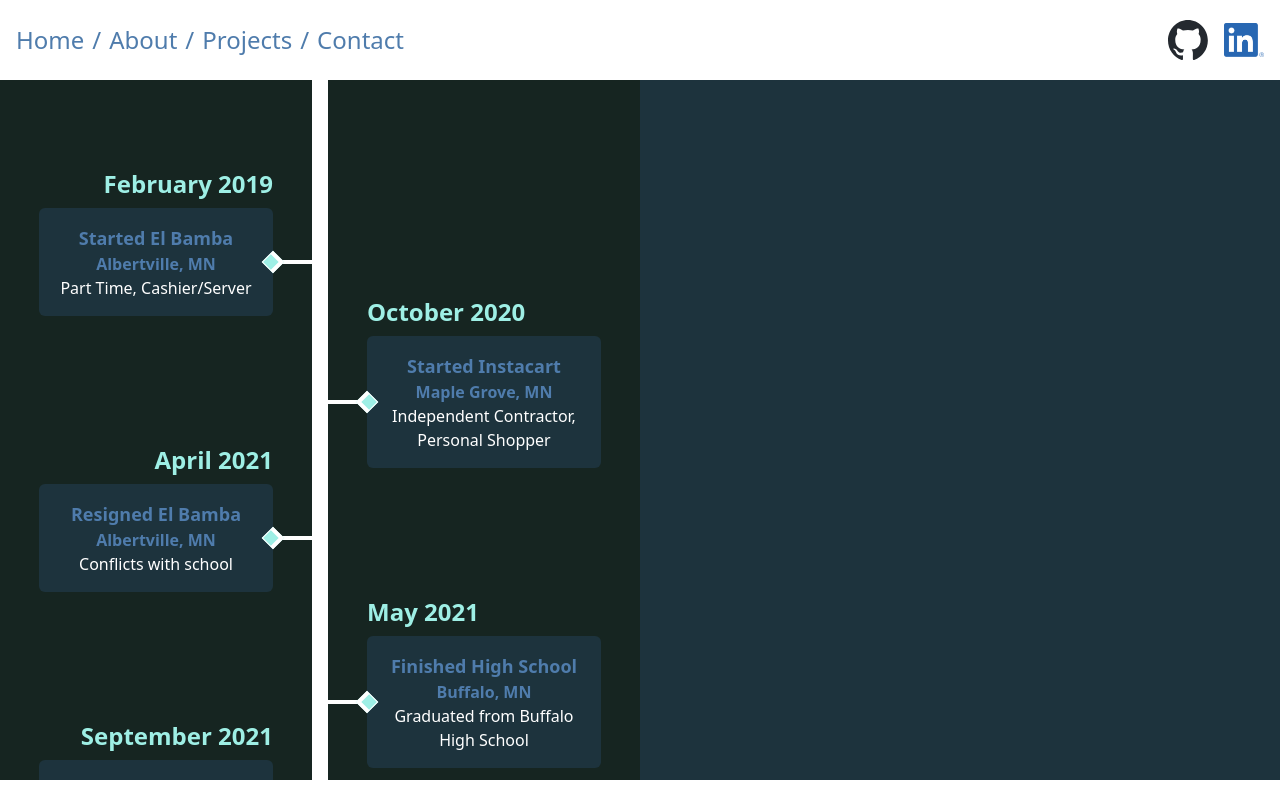
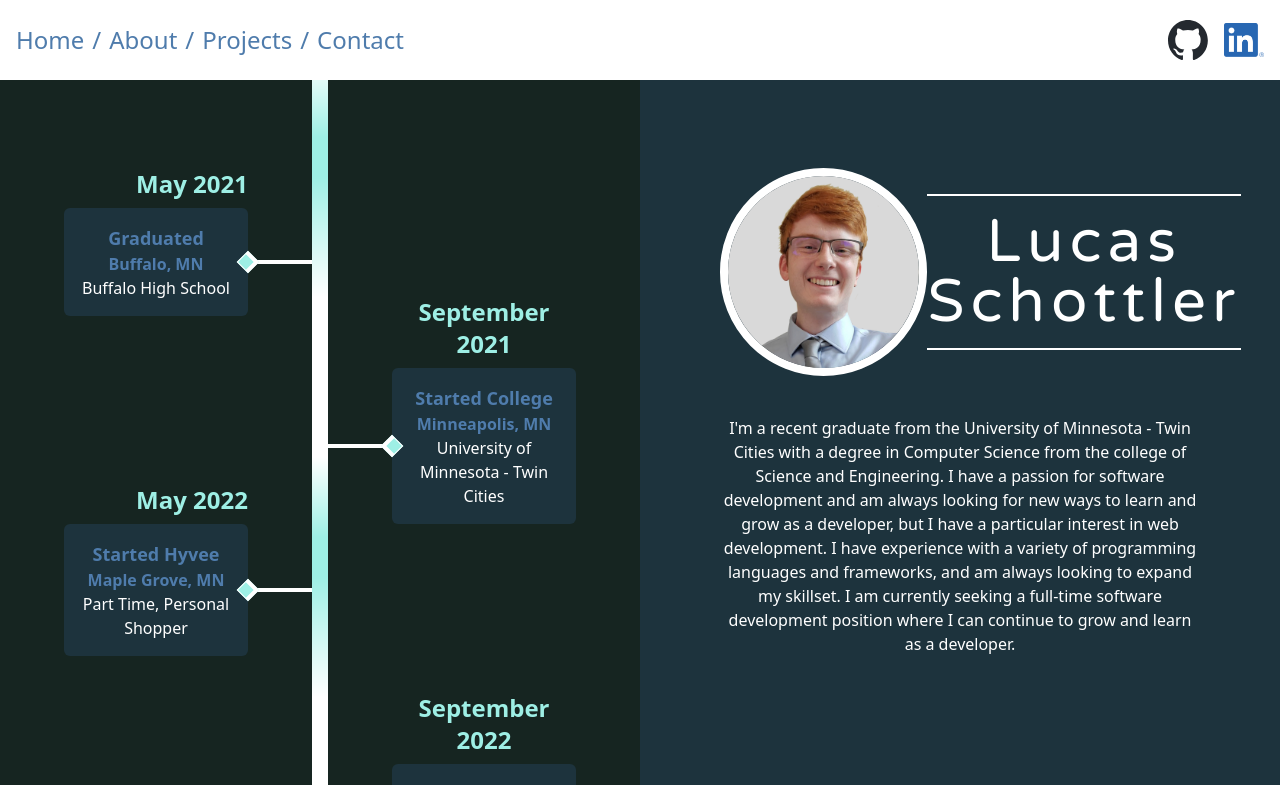
Before and after one commit to schottler3/portfolio, a Next.js app: page /about in a window 1280 px wide. Shown: the top 785 px of the page. Built offline with nearby package versions, Linux system fonts and the light colour scheme.

Commit message:
Timelines sans responsitivity

```diff
--- a/src/app/about/page.tsx
+++ b/src/app/about/page.tsx
@@ -16,14 +16,13 @@ export default function About() {
 
   return (
     <div className="bg-charcoal min-h-screen w-full">
-    <div className="fixed bottom-0 bg-white w-screen z-10 bg-center h-5"></div>
     <Header />
-    <div className="w-full min-h-[98vh] grid grid-cols-2 bg-charcoal text-white text-center pt-10 pb-10">
-      <div className="grid grid-cols-2 gap-x-4 w-full h-full bg-white">
-        <div className="bg-charcoal w-full h-full overflow-hidden">
+    <div className="w-full h-full grid grid-cols-2 bg-charcoal text-white text-center pt-10">
+      <div className="grid grid-cols-2 gap-x-4 w-full max-h-[100vh] hide-scrollbar overflow-y-auto timeline-pulse">
+        <div className="bg-charcoal w-full h-full">
           {timelineItems.map(item => (
             item.key % 2 === 0 && (
-              <div key={item.key} className="pt-32 w-full flex flex-col items-center justify-around">
+              <div key={item.key} className="pt-32 w-full flex flex-col items-center justify-around pb-10">
                 <TimelineItem
                   index={item.key}
                   date={item.date}
@@ -35,10 +34,10 @@ export default function About() {
             )
           ))}
         </div>
-        <div className="bg-charcoal w-full h-full pt-32 overflow-hidden">
+        <div className="bg-charcoal w-full h-full pt-32">
           {timelineItems.map(item => (
             item.key % 2 === 1 && (
-              <div key={item.key} className="pt-32 w-full flex flex-col items-center">
+              <div key={item.key} className="pt-32 w-full flex flex-col items-center pb-10">
                 <TimelineItem
                   index={item.key}
                   date={item.date}
@@ -51,8 +50,25 @@ export default function About() {
           ))}
         </div>
       </div>
-      <div className="bg-navy w-full h-full">
-        c
+      <div className="bg-navy w-full max-h-full pt-32 flex flex-col overflow-y-auto pb-10">
+        <div className="justify-center flex">
+          <div className="flex w-3/4 h-min items-center">
+            <img src="./images/headshot.jpg" className="w-52 h-52 rounded-full border-8 border-white"></img>
+            <div className="varela-round-regular text-6xl text-white text-center tracking-widest border-b-2 border-t-2 w-3/4 pt-4 pb-4 border-white">
+              Lucas <br /> Schottler
+            </div>
+          </div>
+        </div>
+        <div className="flex justify-center w-full">
+          <div className="w-3/4 items-center pt-10">
+            <p className="text-center">
+              I'm a recent graduate from the University of Minnesota - Twin Cities with a degree in Computer Science from the college of Science and Engineering.
+              I have a passion for software development and am always looking for new ways to learn and grow as a developer, but I have a particular interest in web development.
+              I have experience with a variety of programming languages and frameworks, and am always looking to expand my skillset.
+              I am currently seeking a full-time software development position where I can continue to grow and learn as a developer.
+            </p>
+          </div>
+        </div>
       </div>
     </div>
   </div>
--- a/src/app/about/timeline.json
+++ b/src/app/about/timeline.json
@@ -1,76 +1,55 @@
 [
     {
         "key": 0,
-        "date": "February 2019",
-        "title": "Started El Bamba",
-        "description": "Part Time, Cashier/Server",
-        "location": "Albertville, MN"
+        "date": "May 2021",
+        "title": "Graduated",
+        "description": "Buffalo High School",
+        "location": "Buffalo, MN"
     },
     {
         "key": 1,
-        "date": "October 2020",
-        "title": "Started Instacart",
-        "description": "Independent Contractor, Personal Shopper",
-        "location": "Maple Grove, MN"
-    },
-    {
-        "key": 2,
-        "date": "April 2021",
-        "title": "Resigned El Bamba",
-        "description": "Conflicts with school",
-        "location": "Albertville, MN"
-    },
-    {
-        "key": 3,
-        "date": "May 2021",
-        "title": "Finished High School",
-        "description": "Graduated from Buffalo High School",
-        "location": "Buffalo, MN"
-    },
-    {
-        "key": 4,
         "date": "September 2021",
         "title": "Started College",
         "description": "University of Minnesota - Twin Cities",
         "location": "Minneapolis, MN"
     },
     {
-        "key": 5,
+        "key": 2,
         "date": "May 2022",
         "title": "Started Hyvee",
         "description": "Part Time, Personal Shopper",
         "location": "Maple Grove, MN"
     },
     {
-        "key": 6,
+        "key": 3,
         "date": "September 2022",
         "title": "Resigned Hyvee",
         "description": "Going Back to College",
         "location": "Maple Grove, MN"
     },
     {
-        "key": 7,
+        "key": 4,
         "date": "May 2023",
         "title": "Started Target",
         "description": "Team Member, Consumables",
         "location": "New Brighton, MN"
     },
     {
-        "key": 8,
+        "key": 5,
         "date": "June 2023",
         "title": "Started UMN OIT",
         "description": "Student Staff Tier-1 Technical Support",
         "location": "Minneapolis, MN"
     },
     {
-        "key": 9,
+        "key": 6,
         "date": "November 2024",
         "title": "Resigned UMN OIT",
         "description": "Focusing on Graduation",
         "location": "Minneapolis, MN"
     },
     {
-        "key": 10,
+        "key": 7,
         "date": "December 2024",
         "title": "Graduated",
         "description": "Bachelor of Science in Computer Science",
--- /dev/null
+++ b/src/app/components/ProjectItem.tsx
@@ -0,0 +1,17 @@
+"use client"
+import React from 'react';
+
+interface ProjectItemProps {
+    index: number;
+    date: string;
+    title: string;
+    tagline: string;
+    description: HTMLParagraphElement;
+}
+
+export default function ProjectItem({index, date, title, description }: ProjectItemProps) {
+
+    return (
+        <div></div>
+    );
+}
--- a/src/app/components/TimelineItem.tsx
+++ b/src/app/components/TimelineItem.tsx
@@ -1,3 +1,4 @@
+"use client"
 import React from 'react';
 
 interface TimelineItemProps {
@@ -9,11 +10,12 @@ interface TimelineItemProps {
 }
 
 export default function TimelineItem({index, date, title, location, description }: TimelineItemProps) {
+
     if(index % 2 === 0) {
         return (
-            <div className="w-3/4 relative flex flex-col gap-2 items-end">
+            <div className="pr-16 pl-16 w-full relative flex flex-col gap-2 items-end overflow-hidden">
                 <div className="text-aqua1 text-2xl font-bold">{date}</div>
-                <div className="w-full bg-navy p-4 rounded-md relative">
+                <div className="w-full bg-navy p-4 rounded-md relative timeline-item ">
                     <div className="absolute -right-2 top-1/2 w-4 h-4 bg-aqua1 border-l border-b border-4 border-white z-10 rotate-45 transform -translate-y-1/2"></div>
                     <div className="absolute -right-32 top-1/2 w-32 h-1 bg-white transform -translate-y-1/2"></div>
                     <div className="text-blue1 text-lg font-bold">{title}</div>
@@ -22,11 +24,11 @@ export default function TimelineItem({index, date, title, location, description
                 </div>
             </div>
         );
-    } else if (index % 2 === 1) {
+    } else {
         return (
-            <div className="w-3/4 relative flex flex-col gap-2 items-start">
+            <div className="pr-16 pl-16 w-full relative flex flex-col gap-2 items-start overflow-hidden">
                 <div className="text-aqua1 text-2xl font-bold">{date}</div>
-                <div className="w-full bg-navy p-4 rounded-md relative">
+                <div className="w-full bg-navy p-4 rounded-md relative timeline-item">
                     <div className="absolute -left-2 top-1/2 w-4 h-4 bg-aqua1 border-r border-t border-4 border-white z-10 rotate-45 transform -translate-y-1/2"></div>
                     <div className="absolute -left-32 top-1/2 w-32 h-1 bg-white transform -translate-y-1/2"></div>
                     <div className="text-blue1 text-lg font-bold">{title}</div>
--- a/src/app/globals.css
+++ b/src/app/globals.css
@@ -1,6 +1,23 @@
 @tailwind base;
 @tailwind components;
 @tailwind utilities;
+
+.varela-round-regular {
+  font-family: "Varela Round", serif;
+  font-weight: 400;
+  font-style: normal;
+}
+
+.hide-scrollbar {
+  scrollbar-width: none; /* Firefox */
+  -ms-overflow-style: none; /* IE and Edge */
+}
+
+.hide-scrollbar::-webkit-scrollbar {
+  display: none; /* Chrome, Safari, Opera */
+}
+
+/* Home */
 
 @keyframes movement {
   0% {
@@ -37,3 +54,31 @@
   opacity: 0 !important;
   pointer-events: none;
 }
+
+/* End Home */
+
+/* About */
+@keyframes mainPulse {
+  0% {
+    background-position: 0 -50%;
+  }
+  100% {
+    background-position: 0 150%;
+  }
+}
+
+.timeline-pulse {
+  background: linear-gradient(
+    to bottom,
+    white 0%,
+    white 20%,
+    rgb(158, 239, 229) 40%,
+    rgb(158, 239, 229) 50%,
+    white 80%,
+    white 100%
+  );
+  background-size: 100% 50%;
+  animation: mainPulse 32s linear infinite;
+}
+
+/* End About */
--- a/src/app/layout.tsx
+++ b/src/app/layout.tsx
@@ -24,6 +24,11 @@ export default function RootLayout({
 }>) {
   return (
     <html lang="en">
+      <head>
+        <link rel="preconnect" href="https://fonts.googleapis.com" />
+        <link rel="preconnect" href="https://fonts.gstatic.com" crossOrigin='anonymous' />
+        <link href="https://fonts.googleapis.com/css2?family=Varela+Round&display=swap" rel="stylesheet" />
+      </head>
       <body
         className={`${geistSans.variable} ${geistMono.variable} antialiased`}
       >
--- /dev/null
+++ b/src/app/projects/page.tsx
@@ -0,0 +1,11 @@
+import React from 'react';
+import Header from '../components/Header';
+import Head from 'next/head';
+
+export default function Projects() {
+    return (
+        <div className="bg-charcoal min-h-screen w-full">
+            <Header />
+        </div>
+    )
+}
```
Also changed, not shown: public/images/headshot.jpg (added), src/app/fonts/PlaywriteGBJGuides-Regular.ttf (added).
